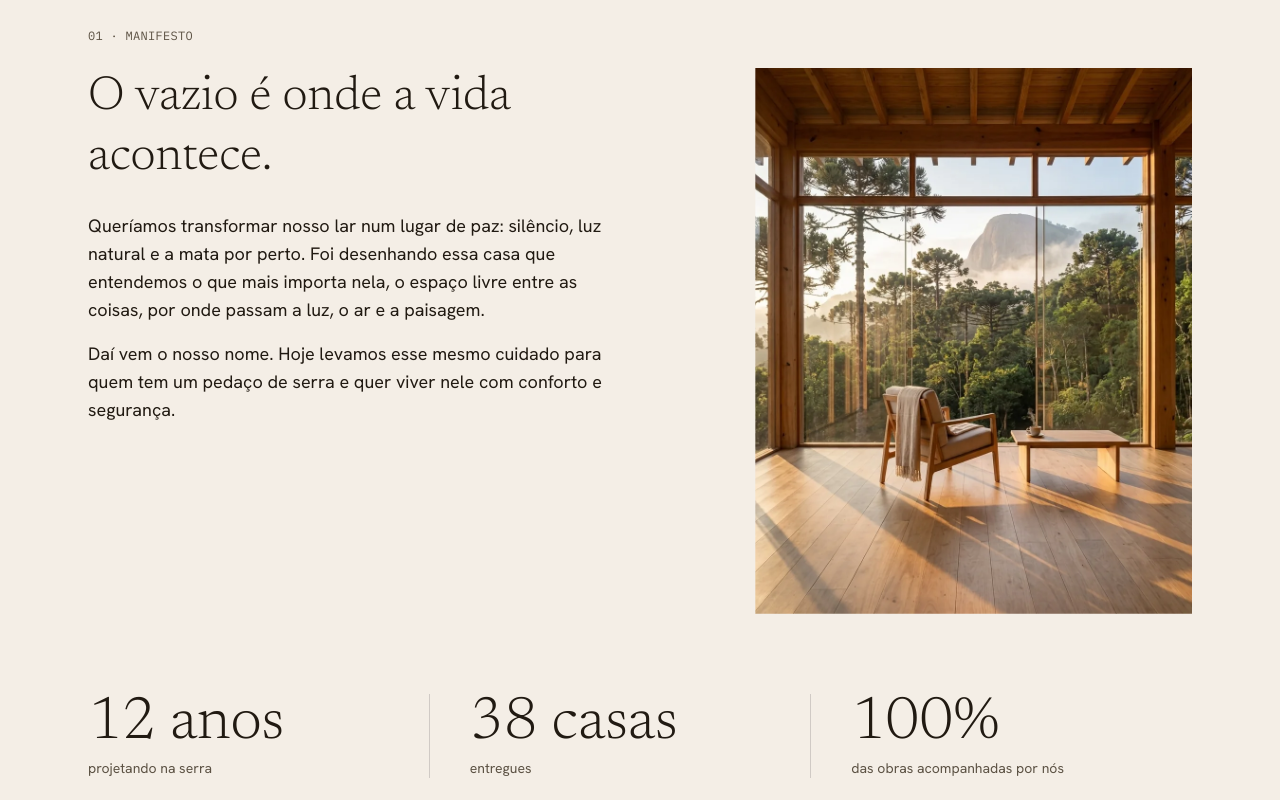
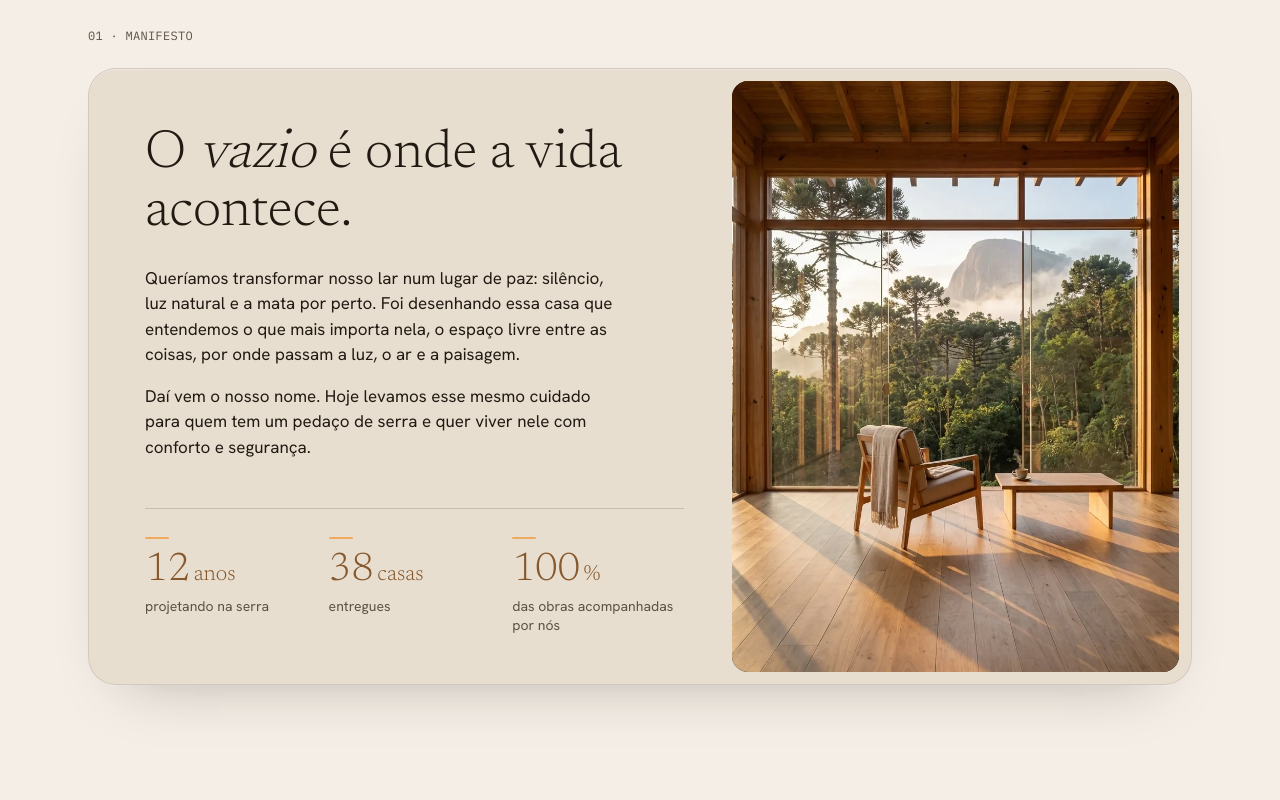
Before and after one commit to ffocuzada-tech/arquitetura-landing, a Next.js app: page / in a window 1280 px wide. Shown: the part 900-1700 px from the top of the page. Built offline with nearby package versions, Linux system fonts and the light colour scheme.

Commit message:
style: manifesto em card com inclinação e números em destaque

```diff
--- a/src/app/globals.css
+++ b/src/app/globals.css
@@ -29,3 +29,12 @@ button:focus-visible {
   outline: 2px solid var(--color-ambar);
   outline-offset: 2px;
 }
+
+@media (prefers-reduced-motion: reduce) {
+  *,
+  *::before,
+  *::after {
+    transition-duration: 0.01ms !important;
+    animation-duration: 0.01ms !important;
+  }
+}
--- a/src/components/sections/Manifesto.tsx
+++ b/src/components/sections/Manifesto.tsx
@@ -1,35 +1,131 @@
 "use client";
 
-import { useRef } from "react";
+import { useEffect, useRef } from "react";
 import Image from "next/image";
 import Secao from "@/components/ui/Secao";
-import { useImagemRecorte, useTextoSobe } from "@/hooks/useAnimacoesScroll";
+import { gsap } from "@/lib/gsap";
+import { useTextoSobe } from "@/hooks/useAnimacoesScroll";
 
 const numeros = [
-  { valor: "12 anos", legenda: "projetando na serra" },
-  { valor: "38 casas", legenda: "entregues" },
-  { valor: "100%", legenda: "das obras acompanhadas por nós" },
+  { alvo: 12, sufixo: "anos", legenda: "projetando na serra" },
+  { alvo: 38, sufixo: "casas", legenda: "entregues" },
+  { alvo: 100, sufixo: "%", legenda: "das obras acompanhadas por nós" },
 ];
 
 export default function Manifesto() {
   const tituloRef = useRef<HTMLHeadingElement>(null);
-  const fotoRef = useRef<HTMLDivElement>(null);
+  const cardRef = useRef<HTMLDivElement>(null);
+  const brilhoRef = useRef<HTMLDivElement>(null);
+  const tracoRefs = useRef<(HTMLSpanElement | null)[]>([]);
+  const numeroRefs = useRef<(HTMLSpanElement | null)[]>([]);
 
   useTextoSobe(tituloRef);
-  useImagemRecorte(fotoRef);
+
+  useEffect(() => {
+    const card = cardRef.current;
+    if (!card) return;
+
+    const mm = gsap.matchMedia();
+
+    mm.add("(prefers-reduced-motion: no-preference)", () => {
+      gsap.set(card, { y: 24 });
+      tracoRefs.current.forEach((traco) => traco && gsap.set(traco, { scaleX: 0 }));
+      numeroRefs.current.forEach((numero) => numero && (numero.textContent = "0"));
+
+      const tl = gsap.timeline({
+        scrollTrigger: { trigger: card, start: "top 80%" },
+      });
+
+      tl.to(card, { y: 0, duration: 0.8, ease: "power3.out" }, 0);
+
+      tracoRefs.current.forEach((traco, i) => {
+        if (!traco) return;
+        tl.to(traco, { scaleX: 1, duration: 0.8, ease: "power3.out" }, i * 0.15);
+      });
+
+      numeroRefs.current.forEach((numero, i) => {
+        if (!numero) return;
+        const contador = { valor: 0 };
+        tl.to(
+          contador,
+          {
+            valor: numeros[i].alvo,
+            duration: 1.3,
+            ease: "power3.out",
+            onUpdate: () => {
+              numero.textContent = String(Math.round(contador.valor));
+            },
+          },
+          0.2 + i * 0.15,
+        );
+      });
+
+      return () => tl.kill();
+    });
+
+    return () => mm.revert();
+  }, []);
+
+  useEffect(() => {
+    const card = cardRef.current;
+    const brilho = brilhoRef.current;
+    if (!card || !brilho) return;
+    if (window.matchMedia("(prefers-reduced-motion: reduce)").matches) return;
+    if (!window.matchMedia("(hover: hover) and (pointer: fine)").matches) return;
+
+    function mover(evento: PointerEvent) {
+      const rect = card!.getBoundingClientRect();
+      const x = (evento.clientX - rect.left) / rect.width;
+      const y = (evento.clientY - rect.top) / rect.height;
+      const px = x - 0.5;
+      const py = y - 0.5;
+      card!.style.transform = `perspective(1400px) rotateX(${(py * -4).toFixed(2)}deg) rotateY(${(px * 5).toFixed(2)}deg)`;
+      brilho!.style.background = `radial-gradient(600px circle at ${(x * 100).toFixed(1)}% ${(y * 100).toFixed(1)}%, rgba(244,238,230,.35), rgba(244,238,230,0) 55%)`;
+    }
+
+    function entrar(evento: PointerEvent) {
+      brilho!.style.opacity = "1";
+      mover(evento);
+    }
+
+    function sair() {
+      card!.style.transform = "";
+      brilho!.style.opacity = "0";
+    }
+
+    card.addEventListener("pointerenter", entrar);
+    card.addEventListener("pointermove", mover);
+    card.addEventListener("pointerleave", sair);
+
+    return () => {
+      card.removeEventListener("pointerenter", entrar);
+      card.removeEventListener("pointermove", mover);
+      card.removeEventListener("pointerleave", sair);
+    };
+  }, []);
 
   return (
     <Secao id="manifesto" fundo="nevoa" rotulo="01 · Manifesto">
-      <div className="grid grid-cols-1 gap-10 md:grid-cols-12">
-        <div className="md:col-span-6">
+      <div
+        ref={cardRef}
+        className="relative grid overflow-hidden rounded-[28px] border border-pedra/[.28] bg-linho shadow-[0_1px_0_rgba(244,238,230,.6)_inset,0_30px_60px_-40px_rgba(33,26,18,.35)] transition-transform duration-700 ease-[cubic-bezier(0.22,0.61,0.36,1)] min-[900px]:grid-cols-[7fr_5fr]"
+      >
+        <div
+          ref={brilhoRef}
+          aria-hidden="true"
+          className="pointer-events-none absolute inset-0 z-0 opacity-0 transition-opacity duration-500"
+        />
+
+        <div className="relative z-10 flex min-w-0 flex-col justify-between gap-12 px-6 pt-8 pb-7 min-[900px]:pt-14 min-[900px]:pr-12 min-[900px]:pb-12 min-[900px]:pl-14">
+          <div>
             <h2
               ref={tituloRef}
-            className="font-titulo text-3xl font-light leading-tight text-carvao md:text-5xl"
+              className="font-titulo text-[36px] font-light leading-[1.08] text-carvao min-[768px]:text-[54px]"
             >
-            O vazio é onde a vida acontece.
+              O <em className="font-light italic">vazio</em> é onde a vida acontece.
             </h2>
 
-          <div className="mt-6 flex flex-col gap-4 font-texto text-base text-carvao md:text-lg">
+            <div className="mt-6 flex max-w-[50ch] flex-col gap-4 font-texto text-base text-carvao min-[768px]:text-[17px]">
               <p>
                 Queríamos transformar nosso lar num lugar de paz: silêncio, luz
                 natural e a mata por perto. Foi desenhando essa casa que
@@ -44,8 +140,36 @@ export default function Manifesto() {
             </div>
           </div>
 
-        <div className="md:col-span-5 md:col-start-8">
-          <div ref={fotoRef} className="relative aspect-[4/5] w-full">
+          <div className="grid grid-cols-3 gap-3 border-t border-pedra/45 pt-7">
+            {numeros.map((numero, i) => (
+              <div key={numero.legenda} className="flex min-w-0 flex-col gap-1.5">
+                <span
+                  ref={(el) => {
+                    tracoRefs.current[i] = el;
+                  }}
+                  aria-hidden="true"
+                  className="block h-0.5 w-6 origin-left rounded-full bg-ambar"
+                />
+                <span className="mt-1.5 font-titulo text-[32px] leading-none font-light tabular-nums text-madeira min-[768px]:text-[40px]">
+                  <span
+                    ref={(el) => {
+                      numeroRefs.current[i] = el;
+                    }}
+                  >
+                    {numero.alvo}
+                  </span>
+                  <small className="ml-[.15em] text-[0.55em]">{numero.sufixo}</small>
+                </span>
+                <span className="text-[13px] leading-snug text-terra min-[768px]:text-sm">
+                  {numero.legenda}
+                </span>
+              </div>
+            ))}
+          </div>
+        </div>
+
+        <div className="relative z-10 min-w-0 pt-0 pr-3 pb-3 pl-3 min-[900px]:pt-3 min-[900px]:pl-0">
+          <div className="relative aspect-[4/5] w-full overflow-hidden rounded-[16px] bg-carvao min-[900px]:aspect-auto min-[900px]:h-full min-[900px]:min-h-[560px]">
             <Image
               src="/images/geral/manifesto-interior.webp"
               alt="Sala de uma casa de madeira com parede de vidro do chão ao teto, uma poltrona e uma mesa baixa com café, de frente para as araucárias e a Pedra Azul."
@@ -55,20 +179,6 @@ export default function Manifesto() {
           </div>
         </div>
       </div>
-
-      <div className="mt-16 flex flex-col divide-y divide-pedra/40 md:mt-20 md:flex-row md:divide-y-0 md:divide-x">
-        {numeros.map((numero) => (
-          <div
-            key={numero.valor}
-            className="flex flex-1 flex-col gap-1 py-6 first:pt-0 md:px-10 md:py-0 md:first:pl-0"
-          >
-            <span className="font-titulo text-5xl font-light text-carvao md:text-6xl">
-              {numero.valor}
-            </span>
-            <span className="font-texto text-sm text-terra">{numero.legenda}</span>
-          </div>
-        ))}
-      </div>
     </Secao>
   );
 }
```
Lines whose indentation alone changed are shown as unchanged.
